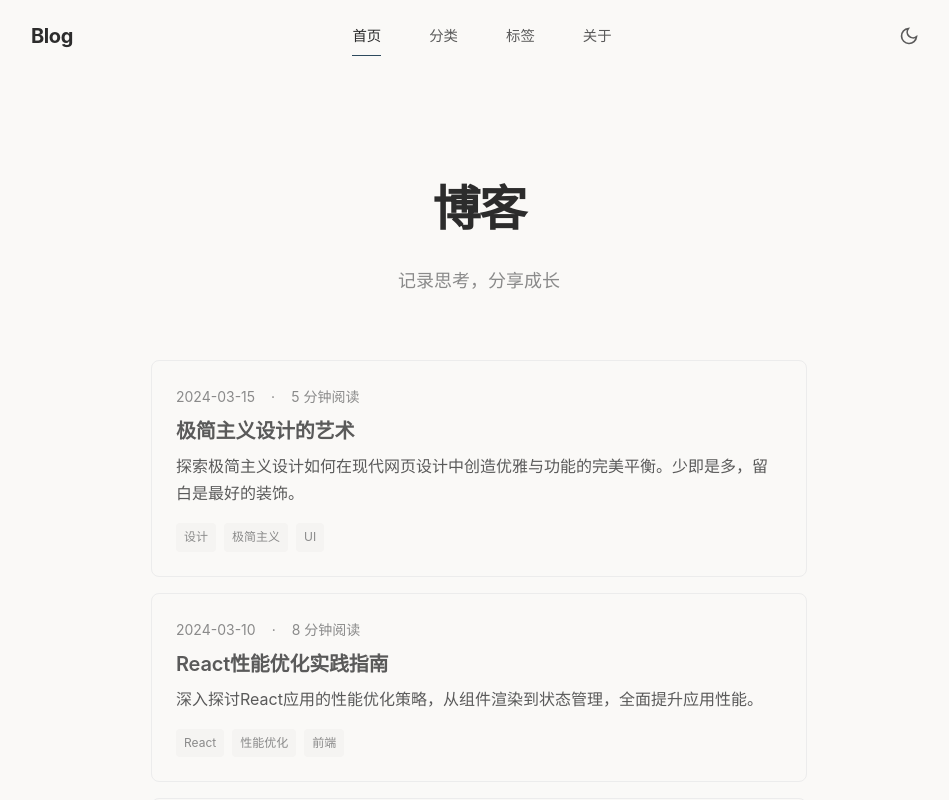
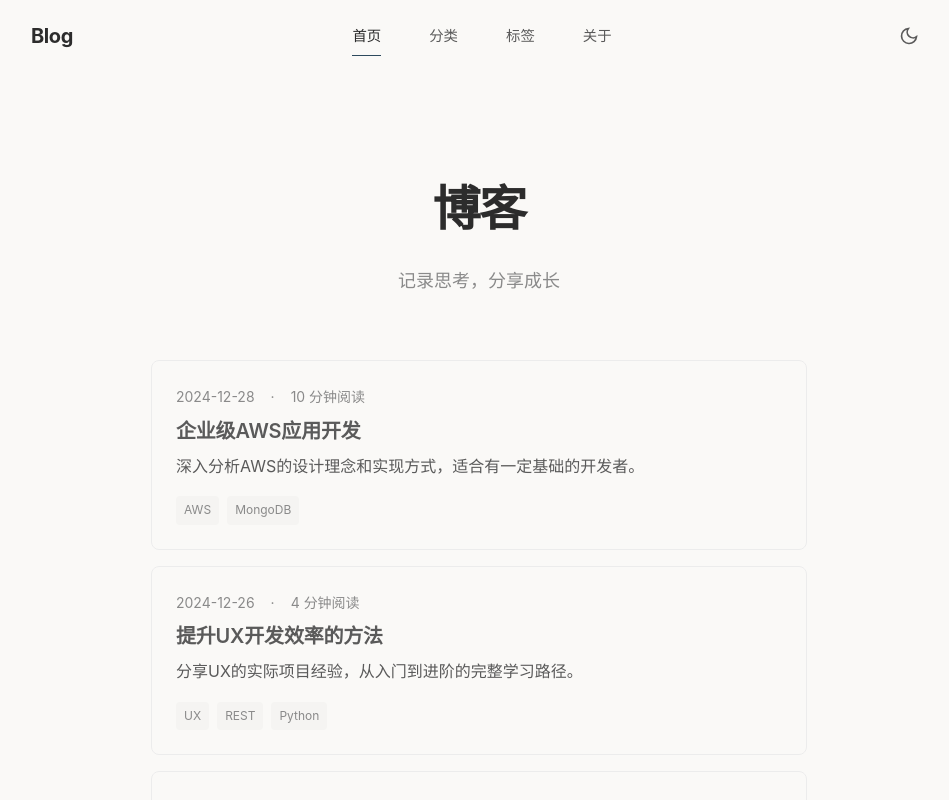
Before and after one commit to InfSky-233/B03, a React (Vite) app: page / in a window 1280 px wide. Shown: the top 800 px of the page, without its empty margins (161-1110 px from the left). Built offline with nearby package versions, Linux system fonts and the light colour scheme.

Commit message:
修复加载bug

```diff
--- a/src/data/posts.ts
+++ b/src/data/posts.ts
@@ -1,301 +1,141 @@
 import { Post, Category, Tag } from '../types';
 
-export const posts: Post[] = [
-  {
-    id: '1',
-    title: '极简主义设计的艺术',
-    excerpt: '探索极简主义设计如何在现代网页设计中创造优雅与功能的完美平衡。少即是多，留白是最好的装饰。',
-    content: `
-# 极简主义设计的艺术
+const categoryList = ['技术', '设计', '随笔', '生活', '编程', '前端', '后端', '人工智能'];
+const tagsList = [
+  'React', 'Vue', 'TypeScript', 'JavaScript', 'CSS', 'HTML', 'Node.js',
+  'Python', 'Java', 'Go', 'Rust', 'Docker', 'Kubernetes', 'AWS',
+  '前端', '后端', '全栈', '架构', '性能优化', '安全', '测试',
+  '设计', 'UI', 'UX', '极简主义', '响应式', '动画',
+  '人工智能', '机器学习', '深度学习', '神经网络', 'NLP', '计算机视觉',
+  '数据库', 'MySQL', 'MongoDB', 'Redis', 'PostgreSQL',
+  'Git', 'CI/CD', 'DevOps', '微服务', 'API', 'REST', 'GraphQL',
+  '生活', '随笔', '思考', '阅读', '写作', '效率', '工具'
+];
 
-极简主义设计不仅仅是一种视觉风格，更是一种设计哲学。它强调去除一切不必要的元素，只保留最核心的内容。
+const titleTemplates = [
+  '深入理解{tag}的核心概念',
+  '{tag}最佳实践指南',
+  '从零开始学习{tag}',
+  '{tag}性能优化技巧',
+  '{tag}项目实战经验',
+  '如何高效使用{tag}',
+  '{tag}常见问题解决方案',
+  '{tag}进阶教程',
+  '现代{tag}开发指南',
+  '{tag}架构设计模式',
+  '探索{tag}的无限可能',
+  '{tag}与前端开发的融合',
+  '构建可扩展的{tag}应用',
+  '{tag}安全最佳实践',
+  '{tag}调试技巧大全',
+  '提升{tag}开发效率的方法',
+  '{tag}代码重构指南',
+  '企业级{tag}应用开发',
+  '{tag}单元测试实践',
+  '{tag}微服务架构设计',
+  '云原生{tag}应用部署',
+  '{tag}异步编程模式',
+  '{tag}状态管理方案',
+  '{tag}响应式编程入门',
+  '{tag}函数式编程思想',
+  '{tag}设计模式应用',
+  '{tag}代码质量提升',
+  '{tag}团队协作实践',
+  '{tag}持续集成方案',
+  '{tag}监控与日志分析'
+];
 
-## 核心原则
+const excerptTemplates = [
+  '本文将深入探讨{tag}的核心概念和实践方法，帮助你快速掌握这项技术。',
+  '分享{tag}的实际项目经验，从入门到进阶的完整学习路径。',
+  '详细介绍{tag}的工作原理和应用场景，适合各级开发者阅读。',
+  '通过实际案例讲解{tag}的最佳实践，提升你的开发技能。',
+  '总结{tag}开发中的常见问题和解决方案，助你避开常见陷阱。',
+  '从基础到高级，全面解析{tag}的技术要点和实现细节。',
+  '探索{tag}在现代开发中的应用，分享实用的技巧和经验。',
+  '深入分析{tag}的设计理念和实现方式，适合有一定基础的开发者。'
+];
 
-1. **少即是多** - 每一个元素都应该有其存在的意义
-2. **留白的力量** - 空白空间不是浪费，而是设计的一部分
-3. **清晰的层次** - 通过排版和间距建立视觉层次
+function generatePost(id: number): Post {
+  const category = categoryList[Math.floor(Math.random() * categoryList.length)];
+  const tagCount = Math.floor(Math.random() * 3) + 2;
+  const selectedTags: string[] = [];
 
-## 实践建议
+  while (selectedTags.length < tagCount) {
+    const tag = tagsList[Math.floor(Math.random() * tagsList.length)];
+    if (!selectedTags.includes(tag)) {
+      selectedTags.push(tag);
+    }
+  }
 
-在网页设计中实践极简主义：
+  const mainTag = selectedTags[0];
+  const titleTemplate = titleTemplates[Math.floor(Math.random() * titleTemplates.length)];
+  const title = titleTemplate.replace('{tag}', mainTag);
 
-- 限制色彩数量，通常不超过3种主色
-- 使用充足的留白，让内容呼吸
-- 选择简洁的字体，避免过多字体组合
-- 简化导航，只保留必要的选项
+  const excerptTemplate = excerptTemplates[Math.floor(Math.random() * excerptTemplates.length)];
+  const excerpt = excerptTemplate.replace('{tag}', mainTag);
 
-## 结语
+  const startDate = new Date('2022-01-01');
+  const endDate = new Date('2024-12-31');
+  const randomDate = new Date(startDate.getTime() + Math.random() * (endDate.getTime() - startDate.getTime()));
+  const date = randomDate.toISOString().split('T')[0];
 
-极简主义不是简单，而是精简。它需要设计师有更强的控制力，在有限的元素中创造无限的可能。
-    `,
-    date: '2024-03-15',
-    readTime: 5,
-    tags: ['设计', '极简主义', 'UI'],
-    category: '设计'
-  },
-  {
-    id: '2',
-    title: 'React性能优化实践指南',
-    excerpt: '深入探讨React应用的性能优化策略，从组件渲染到状态管理，全面提升应用性能。',
-    content: `
-# React性能优化实践指南
+  const readTime = Math.floor(Math.random() * 12) + 3;
 
-性能优化是每个前端开发者必须面对的课题。本文将介绍几种实用的React性能优化技巧。
-
-## 1. 使用React.memo
-
-React.memo是一个高阶组件，用于避免不必要的重新渲染：
-
-\`\`\`jsx
-const MyComponent = React.memo(function MyComponent(props) {
-  // 组件逻辑
-});
-\`\`\`
-
-## 2. 合理使用useMemo和useCallback
-
-这两个Hook可以帮助我们缓存计算结果和函数引用：
-
-\`\`\`jsx
-const memoizedValue = useMemo(() => computeExpensiveValue(a, b), [a, b]);
-const memoizedCallback = useCallback(() => { doSomething(a, b); }, [a, b]);
-\`\`\`
-
-## 3. 代码分割
-
-使用React.lazy和Suspense实现组件级别的代码分割：
-
-\`\`\`jsx
-const LazyComponent = React.lazy(() => import('./LazyComponent'));
-
-function App() {
-  return (
-    <Suspense fallback={<Loading />}>
-      <LazyComponent />
-    </Suspense>
-  );
-}
-\`\`\`
-
-## 结语
-
-性能优化是一个持续的过程，需要在实际项目中不断实践和调整。
-    `,
-    date: '2024-03-10',
-    readTime: 8,
-    tags: ['React', '性能优化', '前端'],
-    category: '技术'
-  },
-  {
-    id: '3',
-    title: 'TypeScript类型体操入门',
-    excerpt: '从基础到进阶，系统学习TypeScript的高级类型操作，让你的类型定义更加精准和灵活。',
-    content: `
-# TypeScript类型体操入门
-
-TypeScript的类型系统非常强大，掌握高级类型操作可以让你的代码更加健壮。
-
-## 基础类型操作
-
-### 条件类型
-
-\`\`\`typescript
-type IsString<T> = T extends string ? true : false;
-
-type A = IsString<string>; // true
-type B = IsString<number>; // false
-\`\`\`
-
-### 映射类型
-
-\`\`\`typescript
-type Readonly<T> = {
-  readonly [P in keyof T]: T[P];
-};
-
-interface User {
-  name: string;
-  age: number;
+  return {
+    id: String(id),
+    title,
+    excerpt,
+    content: `# ${title}\n\n${excerpt}\n\n## 核心内容\n\n本文详细介绍了${mainTag}的相关知识，包括基础概念、实践方法和进阶技巧。\n\n### 主要要点\n\n1. 理解${mainTag}的基本原理\n2. 掌握${mainTag}的实践方法\n3. 学习${mainTag}的最佳实践\n\n## 总结\n\n通过本文的学习，相信你对${mainTag}有了更深入的理解。`,
+    date,
+    readTime,
+    tags: selectedTags,
+    category
+  };
 }
 
-type ReadonlyUser = Readonly<User>;
-\`\`\`
+const generatedPosts: Post[] = [];
+for (let i = 1; i <= 300; i++) {
+  generatedPosts.push(generatePost(i));
+}
 
-## 实用工具类型
+generatedPosts.sort((a, b) => new Date(b.date).getTime() - new Date(a.date).getTime());
 
-TypeScript内置了许多实用的工具类型：
+export const posts: Post[] = generatedPosts;
 
-- \`Partial<T>\` - 将所有属性变为可选
-- \`Required<T>\` - 将所有属性变为必选
-- \`Pick<T, K>\` - 选取指定属性
-- \`Omit<T, K>\` - 排除指定属性
+function countByCategory(): Map<string, number> {
+  const counts = new Map<string, number>();
+  posts.forEach(post => {
+    counts.set(post.category, (counts.get(post.category) || 0) + 1);
+  });
+  return counts;
+}
 
-## 结语
+function countByTag(): Map<string, number> {
+  const counts = new Map<string, number>();
+  posts.forEach(post => {
+    post.tags.forEach(tag => {
+      counts.set(tag, (counts.get(tag) || 0) + 1);
+    });
+  });
+  return counts;
+}
 
-类型体操需要大量练习，建议从实际项目需求出发，逐步掌握各种技巧。
-    `,
-    date: '2024-03-05',
-    readTime: 6,
-    tags: ['TypeScript', '前端', '类型系统'],
-    category: '技术'
-  },
-  {
-    id: '4',
-    title: '现代CSS布局技巧',
-    excerpt: '掌握Flexbox和Grid布局，构建响应式、灵活的现代网页布局。',
-    content: `
-# 现代CSS布局技巧
+export const categories: Category[] = Array.from(countByCategory().entries())
+  .map(([name, count], index) => ({
+    id: String(index + 1),
+    name,
+    count
+  }))
+  .sort((a, b) => b.count - a.count);
 
-CSS布局技术已经发展得非常成熟，Flexbox和Grid是现代布局的两大支柱。
-
-## Flexbox布局
-
-Flexbox适合一维布局，无论是水平还是垂直方向：
-
-\`\`\`css
-.container {
-  display: flex;
-  justify-content: space-between;
-  align-items: center;
-  gap: 1rem;
-}
-\`\`\`
-
-## Grid布局
-
-Grid适合二维布局，可以同时控制行和列：
-
-\`\`\`css
-.grid-container {
-  display: grid;
-  grid-template-columns: repeat(auto-fit, minmax(250px, 1fr));
-  gap: 2rem;
-}
-\`\`\`
-
-## 响应式设计
-
-结合媒体查询实现响应式布局：
-
-\`\`\`css
-@media (max-width: 768px) {
-  .container {
-    flex-direction: column;
-  }
-}
-\`\`\`
-
-## 结语
-
-掌握现代CSS布局，可以大大提高开发效率和页面质量。
-    `,
-    date: '2024-02-28',
-    readTime: 4,
-    tags: ['CSS', '布局', '前端'],
-    category: '技术'
-  },
-  {
-    id: '5',
-    title: '写作与思考',
-    excerpt: '关于写作的一些个人感悟，如何通过文字表达思想，记录成长。',
-    content: `
-# 写作与思考
-
-写作是一种思考的方式。通过文字，我们能够更清晰地认识自己，理解世界。
-
-## 写作的意义
-
-1. **整理思绪** - 写作迫使我们组织零散的想法
-2. **记录成长** - 文字是时间最好的见证
-3. **分享价值** - 好的内容能够帮助他人
-
-## 如何开始写作
-
-- 从小事开始，不必追求宏大叙事
-- 保持真实，写自己真正了解的内容
-- 持续输出，养成写作习惯
-
-## 结语
-
-写作是一场与自己的对话，也是与世界交流的桥梁。
-    `,
-    date: '2024-02-20',
-    readTime: 3,
-    tags: ['随笔', '写作', '思考'],
-    category: '随笔'
-  },
-  {
-    id: '6',
-    title: 'Vite构建工具深度解析',
-    excerpt: '了解Vite的工作原理，为什么它比传统打包工具更快，以及如何在项目中使用。',
-    content: `
-# Vite构建工具深度解析
-
-Vite是新一代前端构建工具，以其极快的开发服务器启动速度著称。
-
-## 为什么Vite更快？
-
-### 开发环境
-
-Vite利用浏览器原生ES模块支持，无需打包即可启动开发服务器：
-
-- **即时启动** - 无需等待打包
-- **按需编译** - 只编译当前页面需要的模块
-- **热更新** - 更新速度不随项目规模增长
-
-### 生产环境
-
-使用Rollup进行生产构建，优化输出：
-
-\`\`\`javascript
-// vite.config.js
-export default {
-  build: {
-    target: 'es2015',
-    outDir: 'dist',
-    minify: 'terser'
-  }
-}
-\`\`\`
-
-## 主要特性
-
-- 开箱即用的TypeScript支持
-- CSS预处理器支持
-- 插件生态系统
-
-## 结语
-
-Vite代表了前端构建工具的未来方向，值得每个开发者学习和使用。
-    `,
-    date: '2024-02-15',
-    readTime: 7,
-    tags: ['Vite', '构建工具', '前端'],
-    category: '技术'
-  }
-];
-
-export const categories: Category[] = [
-  { id: '1', name: '技术', count: 4 },
-  { id: '2', name: '设计', count: 1 },
-  { id: '3', name: '随笔', count: 1 }
-];
-
-export const tags: Tag[] = [
-  { id: '1', name: 'React', count: 1 },
-  { id: '2', name: 'TypeScript', count: 1 },
-  { id: '3', name: 'CSS', count: 1 },
-  { id: '4', name: '前端', count: 4 },
-  { id: '5', name: '设计', count: 1 },
-  { id: '6', name: '极简主义', count: 1 },
-  { id: '7', name: '性能优化', count: 1 },
-  { id: '8', name: '布局', count: 1 },
-  { id: '9', name: '构建工具', count: 1 },
-  { id: '10', name: 'Vite', count: 1 },
-  { id: '11', name: '随笔', count: 1 },
-  { id: '12', name: '写作', count: 1 }
-];
+export const tags: Tag[] = Array.from(countByTag().entries())
+  .map(([name, count], index) => ({
+    id: String(index + 1),
+    name,
+    count
+  }))
+  .sort((a, b) => b.count - a.count);
 
 export const getPostById = (id: string): Post | undefined => {
   return posts.find(post => post.id === id);
--- /dev/null
+++ b/src/hooks/useInfiniteScroll.ts
@@ -0,0 +1,86 @@
+import { useState, useEffect, useRef, useCallback } from 'react';
+import { Post } from '../types';
+
+const POSTS_PER_PAGE = 10;
+
+function arePostsEqual(a: Post[], b: Post[]): boolean {
+  if (a.length !== b.length) return false;
+  if (a.length === 0 && b.length === 0) return true;
+  if (a.length === 0 || b.length === 0) return false;
+  return a[0].id === b[0].id && a[a.length - 1].id === b[b.length - 1].id;
+}
+
+export function useInfiniteScroll(allPosts: Post[]) {
+  const [displayedPosts, setDisplayedPosts] = useState<Post[]>([]);
+  const [page, setPage] = useState(1);
+  const [loading, setLoading] = useState(false);
+  const [hasMore, setHasMore] = useState(true);
+  const observerRef = useRef<IntersectionObserver | null>(null);
+  const loadMoreRef = useRef<HTMLDivElement>(null);
+  const prevPostsRef = useRef<Post[]>([]);
+  const isLoadingRef = useRef(false);
+
+  const loadPosts = useCallback((pageNum: number, posts: Post[]) => {
+    if (isLoadingRef.current) return;
+    isLoadingRef.current = true;
+    setLoading(true);
+
+    setTimeout(() => {
+      const end = pageNum * POSTS_PER_PAGE;
+      const newPosts = posts.slice(0, end);
+
+      setDisplayedPosts(newPosts);
+      setHasMore(end < posts.length);
+      setLoading(false);
+      isLoadingRef.current = false;
+    }, 300);
+  }, []);
+
+  useEffect(() => {
+    if (!arePostsEqual(prevPostsRef.current, allPosts)) {
+      prevPostsRef.current = allPosts;
+      setPage(1);
+      setDisplayedPosts([]);
+      setHasMore(true);
+      if (allPosts.length > 0) {
+        loadPosts(1, allPosts);
+      }
+    }
+  }, [allPosts, loadPosts]);
+
+  useEffect(() => {
+    if (observerRef.current) {
+      observerRef.current.disconnect();
+    }
+
+    observerRef.current = new IntersectionObserver(
+      (entries) => {
+        if (entries[0].isIntersecting && hasMore && !loading && !isLoadingRef.current) {
+          setPage((prev) => {
+            const nextPage = prev + 1;
+            loadPosts(nextPage, allPosts);
+            return nextPage;
+          });
+        }
+      },
+      { threshold: 0.1 }
+    );
+
+    if (loadMoreRef.current) {
+      observerRef.current.observe(loadMoreRef.current);
+    }
+
+    return () => {
+      if (observerRef.current) {
+        observerRef.current.disconnect();
+      }
+    };
+  }, [hasMore, loading, loadPosts, allPosts]);
+
+  return {
+    displayedPosts,
+    loading,
+    hasMore,
+    loadMoreRef,
+  };
+}
--- a/src/pages/Categories.tsx
+++ b/src/pages/Categories.tsx
@@ -1,16 +1,26 @@
-import { useParams, Link } from 'react-router-dom';
-import { categories, getPostsByCategory, posts } from '../data/posts';
-import PostCard from '../components/post/PostCard';
-import './Categories.css';
+import { useMemo } from "react";
+import { useParams, Link } from "react-router-dom";
+import { categories, getPostsByCategory, posts } from "../data/posts";
+import PostCard from "../components/post/PostCard";
+import { useInfiniteScroll } from "../hooks/useInfiniteScroll";
+import "./Categories.css";
 
 export default function Categories() {
   const { name } = useParams<{ name?: string }>();
-  const filteredPosts = name ? getPostsByCategory(name) : [];
+  const filteredPosts = useMemo(
+    () => (name ? getPostsByCategory(name) : []),
+    [name]
+  );
+  const { displayedPosts, loading, hasMore, loadMoreRef } =
+    useInfiniteScroll(filteredPosts);
 
-  const categoryCounts = categories.reduce((acc, cat) => {
-    acc[cat.name] = posts.filter(p => p.category === cat.name).length;
-    return acc;
-  }, {} as Record<string, number>);
+  const categoryCounts = categories.reduce(
+    (acc, cat) => {
+      acc[cat.name] = posts.filter((p) => p.category === cat.name).length;
+      return acc;
+    },
+    {} as Record<string, number>,
+  );
 
   if (name) {
     return (
@@ -18,7 +28,12 @@ export default function Categories() {
         <div className="categories__container">
           <header className="categories__header">
             <Link to="/categories" className="categories__back-link">
-              <svg viewBox="0 0 24 24" fill="none" stroke="currentColor" strokeWidth="2">
+              <svg
+                viewBox="0 0 24 24"
+                fill="none"
+                stroke="currentColor"
+                strokeWidth="2"
+              >
                 <path d="M19 12H5M12 19l-7-7 7-7" />
               </svg>
               全部分类
@@ -28,9 +43,29 @@ export default function Categories() {
           </header>
 
           <div className="categories__posts">
-            {filteredPosts.map((post, index) => (
-              <PostCard key={post.id} post={post} index={index} />
+            {displayedPosts.map((post, index) => (
+              <div
+                key={post.id}
+                className="post-card-wrapper"
+                style={{
+                  animationDelay: `${Math.min(index % 10, 5) * 0.08}s`,
+                }}
+              >
+                <PostCard post={post} index={index} />
+              </div>
             ))}
+          </div>
+
+          <div ref={loadMoreRef} className="categories__load-more">
+            {loading && (
+              <div className="categories__loading">
+                <div className="categories__loading-spinner" />
+                <span>加载中...</span>
+              </div>
+            )}
+            {!hasMore && !loading && displayedPosts.length > 0 && (
+              <div className="categories__no-more">— 已加载全部文章 —</div>
+            )}
           </div>
         </div>
       </div>
@@ -54,7 +89,9 @@ export default function Categories() {
               style={{ animationDelay: `${index * 0.05}s` }}
             >
               <span className="categories__item-name">{category.name}</span>
-              <span className="categories__item-count">{categoryCounts[category.name]} 篇</span>
+              <span className="categories__item-count">
+                {categoryCounts[category.name]} 篇
+              </span>
             </Link>
           ))}
         </div>
--- a/src/pages/Home.css
+++ b/src/pages/Home.css
@@ -32,6 +32,22 @@
 .home__posts {
   display: flex;
   flex-direction: column;
+}
+
+.post-card-wrapper {
+  animation: fadeInUp 0.5s ease forwards;
+  opacity: 0;
+}
+
+@keyframes fadeInUp {
+  from {
+    opacity: 0;
+    transform: translateY(20px);
+  }
+  to {
+    opacity: 1;
+    transform: translateY(0);
+  }
 }
 
 .home__load-more {
--- a/src/pages/Home.tsx
+++ b/src/pages/Home.tsx
@@ -1,8 +1,12 @@
-import PostCard from '../components/post/PostCard';
-import { posts } from '../data/posts';
-import './Home.css';
+import PostCard from "../components/post/PostCard";
+import { posts } from "../data/posts";
+import { useInfiniteScroll } from "../hooks/useInfiniteScroll";
+import "./Home.css";
 
 export default function Home() {
+  const { displayedPosts, loading, hasMore, loadMoreRef } =
+    useInfiniteScroll(posts);
+
   return (
     <div className="home">
       <section className="home__hero">
@@ -12,9 +16,29 @@ export default function Home() {
 
       <section className="home__content">
         <div className="home__posts">
-          {posts.map((post, index) => (
-            <PostCard key={post.id} post={post} index={index} />
+          {displayedPosts.map((post, index) => (
+            <div
+              key={post.id}
+              className="post-card-wrapper"
+              style={{
+                animationDelay: `${Math.min(index % 10, 5) * 0.08}s`,
+              }}
+            >
+              <PostCard post={post} index={index} />
+            </div>
           ))}
+        </div>
+
+        <div ref={loadMoreRef} className="home__load-more">
+          {loading && (
+            <div className="home__loading">
+              <div className="home__loading-spinner" />
+              <span>加载中...</span>
+            </div>
+          )}
+          {!hasMore && !loading && displayedPosts.length > 0 && (
+            <div className="home__no-more">— 已加载全部文章 —</div>
+          )}
         </div>
       </section>
     </div>
--- a/src/pages/Tags.tsx
+++ b/src/pages/Tags.tsx
@@ -1,16 +1,26 @@
-import { useParams, Link } from 'react-router-dom';
-import { tags, getPostsByTag, posts } from '../data/posts';
-import PostCard from '../components/post/PostCard';
-import './Tags.css';
+import { useMemo } from "react";
+import { useParams, Link } from "react-router-dom";
+import { tags, getPostsByTag, posts } from "../data/posts";
+import PostCard from "../components/post/PostCard";
+import { useInfiniteScroll } from "../hooks/useInfiniteScroll";
+import "./Tags.css";
 
 export default function Tags() {
   const { name } = useParams<{ name?: string }>();
-  const filteredPosts = name ? getPostsByTag(name) : [];
+  const filteredPosts = useMemo(
+    () => (name ? getPostsByTag(name) : []),
+    [name]
+  );
+  const { displayedPosts, loading, hasMore, loadMoreRef } =
+    useInfiniteScroll(filteredPosts);
 
-  const tagCounts = tags.reduce((acc, tag) => {
-    acc[tag.name] = posts.filter(p => p.tags.includes(tag.name)).length;
-    return acc;
-  }, {} as Record<string, number>);
+  const tagCounts = tags.reduce(
+    (acc, tag) => {
+      acc[tag.name] = posts.filter((p) => p.tags.includes(tag.name)).length;
+      return acc;
+    },
+    {} as Record<string, number>,
+  );
 
   if (name) {
     return (
@@ -18,7 +28,12 @@ export default function Tags() {
         <div className="tags__container">
           <header className="tags__header">
             <Link to="/tags" className="tags__back-link">
-              <svg viewBox="0 0 24 24" fill="none" stroke="currentColor" strokeWidth="2">
+              <svg
+                viewBox="0 0 24 24"
+                fill="none"
+                stroke="currentColor"
+                strokeWidth="2"
+              >
                 <path d="M19 12H5M12 19l-7-7 7-7" />
               </svg>
               全部标签
@@ -28,9 +43,29 @@ export default function Tags() {
           </header>
 
           <div className="tags__posts">
-            {filteredPosts.map((post, index) => (
-              <PostCard key={post.id} post={post} index={index} />
+            {displayedPosts.map((post, index) => (
+              <div
+                key={post.id}
+                className="post-card-wrapper"
+                style={{
+                  animationDelay: `${Math.min(index % 10, 5) * 0.08}s`,
+                }}
+              >
+                <PostCard post={post} index={index} />
+              </div>
             ))}
+          </div>
+
+          <div ref={loadMoreRef} className="tags__load-more">
+            {loading && (
+              <div className="tags__loading">
+                <div className="tags__loading-spinner" />
+                <span>加载中...</span>
+              </div>
+            )}
+            {!hasMore && !loading && displayedPosts.length > 0 && (
+              <div className="tags__no-more">— 已加载全部文章 —</div>
+            )}
           </div>
         </div>
       </div>
```
Also changed, not shown: src/pages/Categories.css (+44 -0 lines), src/pages/Tags.css (+44 -0 lines).
